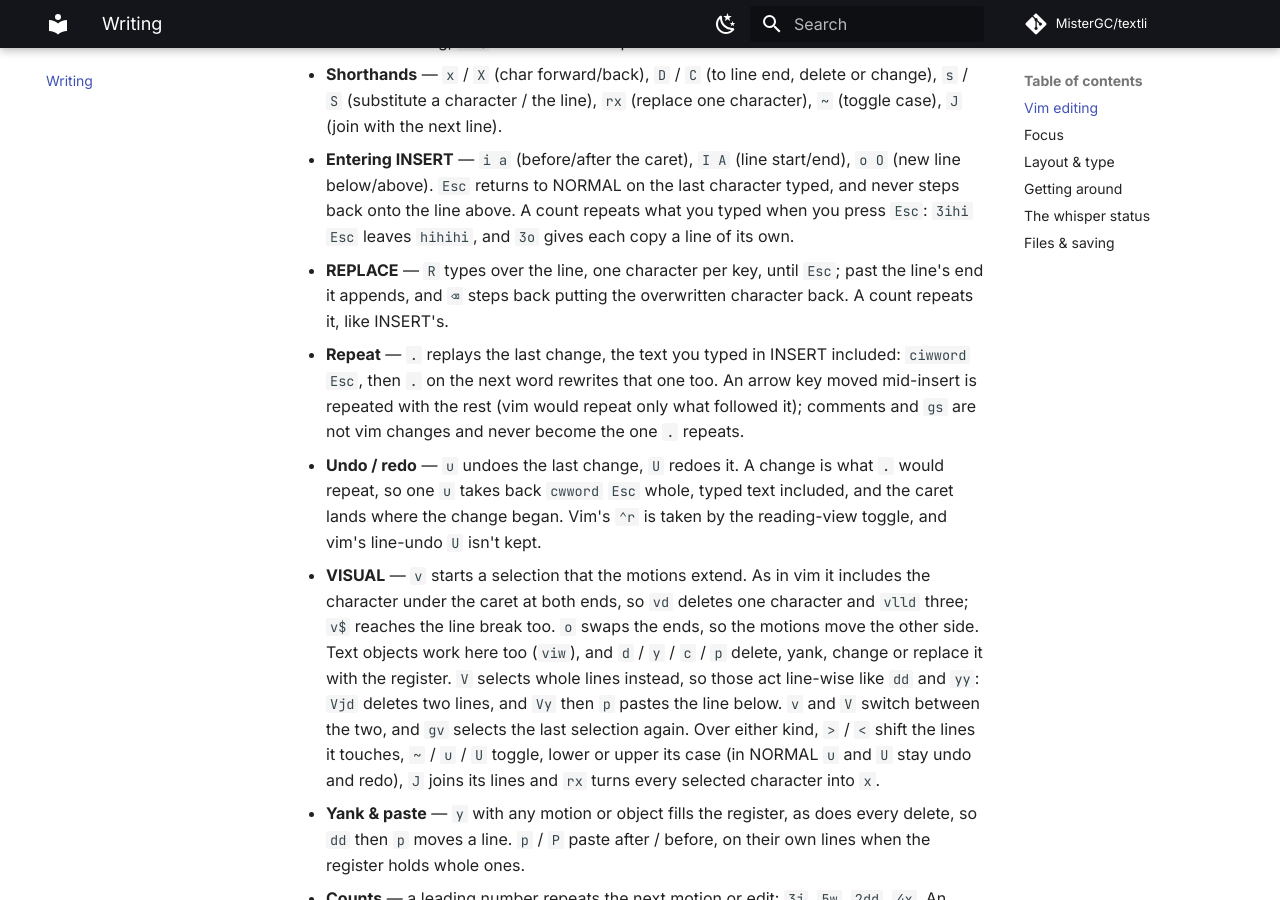
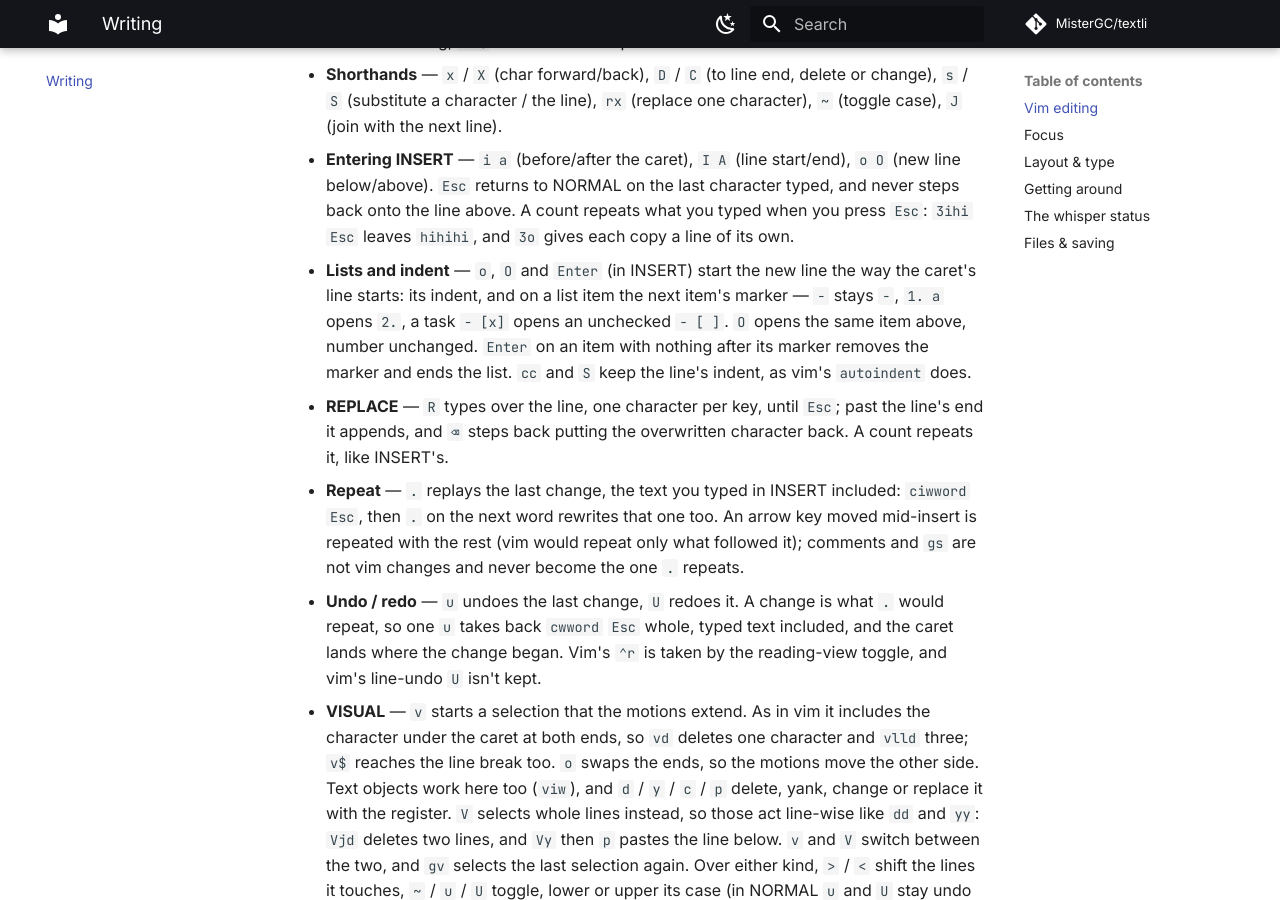
Before and after one commit to MisterGC/textli, an MkDocs documentation site: the page built from docs/writing.md, in a window 1280 px wide and 900 px high, scrolled down 1017 px. Built offline with MkDocs 1.6.1 and Material for MkDocs 9.7.7, drawn with Linux system fonts in a browser that asks for light colours; comment, search, counter and statistics services are not loaded.

Commit message:
Docs: o, O and Enter continue a list and keep the indent; cc and S keep the indent

```diff
--- a/docs/writing.md
+++ b/docs/writing.md
@@ -43,6 +43,13 @@ to be learned as separate commands:
   last character typed, and never steps back onto the line above. A count
   repeats what you typed when you press `Esc`: `3ihi` `Esc` leaves `hihihi`,
   and `3o` gives each copy a line of its own.
+- **Lists and indent** — `o`, `O` and `Enter` (in INSERT) start the new line
+  the way the caret's line starts: its indent, and on a list item the next
+  item's marker — `- ` stays `- `, `1. a` opens `2. `, a task `- [x]` opens an
+  unchecked `- [ ] `. `O` opens the same item above, number unchanged.
+  `Enter` on an item with nothing after its marker removes the marker and
+  ends the list. `cc` and `S` keep the line's indent, as vim's `autoindent`
+  does.
 - **REPLACE** — `R` types over the line, one character per key, until `Esc`;
   past the line's end it appends, and `⌫` steps back putting the overwritten
   character back. A count repeats it, like INSERT's.
```
Also changed, not shown: docs/keybindings.md (+3 -2 lines), 1 other file.
